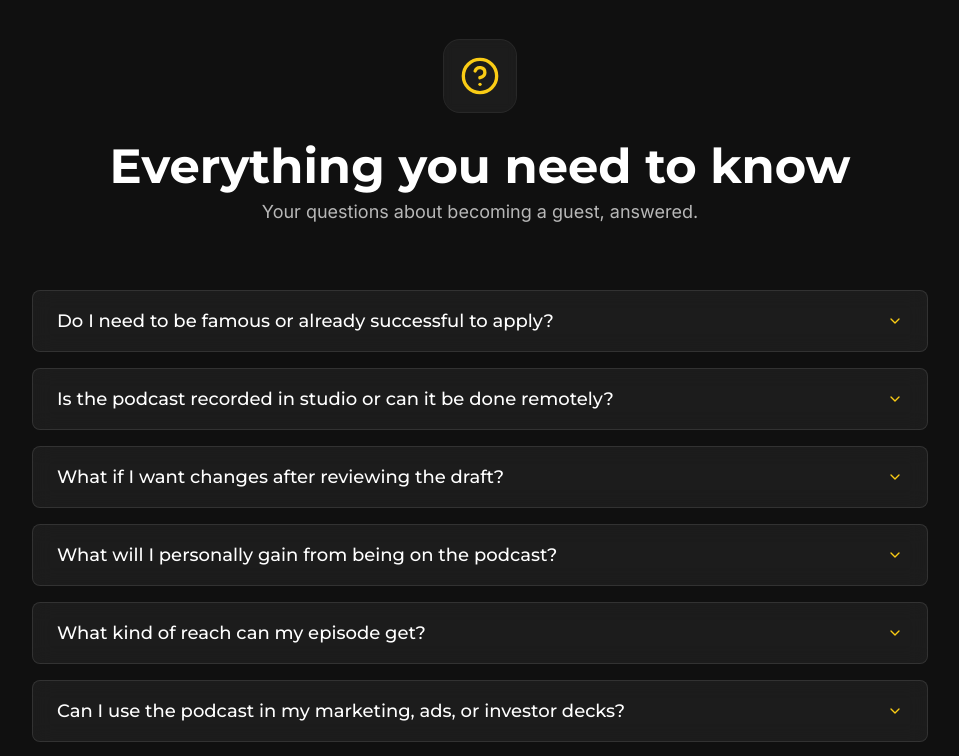
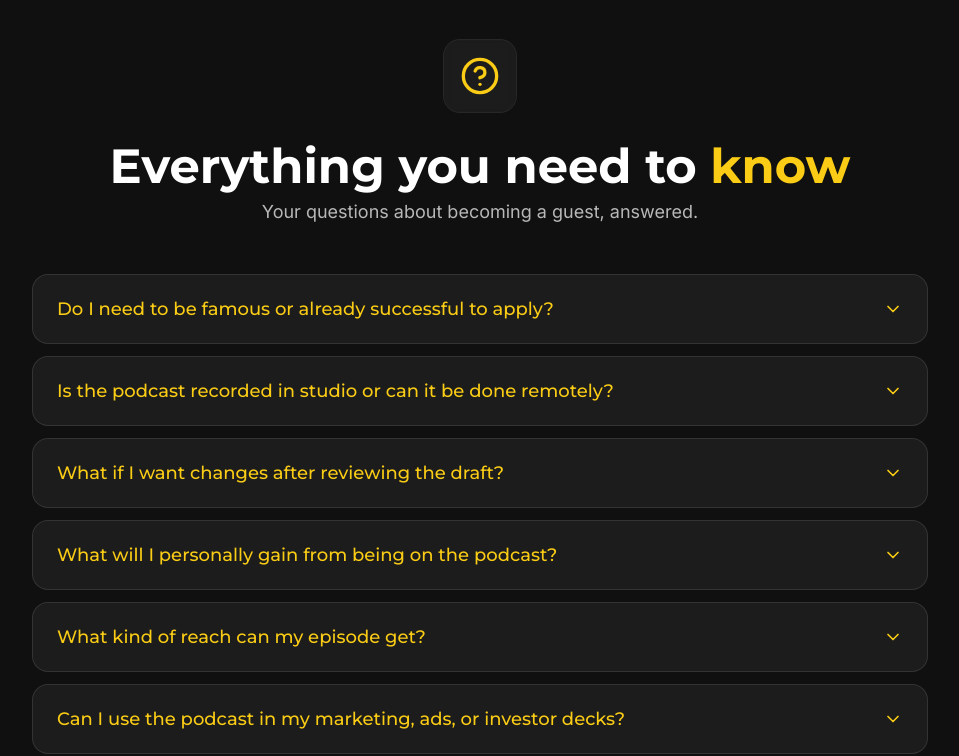
Before and after one commit to 18mca011-source/masum-gandhi-website, a Next.js app: page / in a window 1280 px wide. Shown: the part 9680-10436 px from the top of the page, without its empty margins (160-1119 px from the left). Built offline with nearby package versions, Linux system fonts and the light colour scheme.

Commit message:
Replicate FAQ section - yellow question text, rounded cards, know in yellow

```diff
--- a/app/components/FAQ.tsx
+++ b/app/components/FAQ.tsx
@@ -60,36 +60,37 @@ export default function FAQ() {
           <div className="inline-block p-4 bg-white/5 rounded-2xl ring-1 ring-white/10 backdrop-blur-sm mb-6">
             <CircleHelp className="h-10 w-10 text-yellow-400" />
           </div>
-          <h2 className="text-4xl md:text-5xl font-headline text-white font-bold">
-            Everything you need to know
+          <h2 className="text-4xl md:text-5xl font-headline font-bold text-white">
+            Everything you need to <span className="text-yellow-400">know</span>
           </h2>
           <p className="mt-2 max-w-xl mx-auto text-lg text-white/70 font-accent">
             Your questions about becoming a guest, answered.
           </p>
         </div>
 
-        <div className="mt-16 max-w-4xl mx-auto">
+        <div className="mt-10 max-w-4xl mx-auto space-y-3">
           {faqs.map((faq, i) => (
-            <div key={i} className="border-b glassmorphic rounded-lg mb-4 px-6"
-              style={{ borderColor: "rgba(255,255,255,0.1)" }}
+            <div
+              key={i}
+              className="bg-white/5 border border-white/10 rounded-2xl px-6 overflow-hidden"
             >
               <button
-                className="flex flex-1 items-center justify-between py-4 font-medium transition-all text-lg font-headline text-yellow-400 text-left hover:no-underline w-full"
+                className="flex items-center justify-between w-full py-5 text-left"
                 onClick={() => setOpenIndex(openIndex === i ? null : i)}
                 aria-expanded={openIndex === i}
               >
-                <span className="text-white hover:text-yellow-400 transition-colors text-left">
+                <span className="text-yellow-400 font-headline font-medium text-base md:text-lg pr-4">
                   {faq.question}
                 </span>
                 <ChevronDown
-                  className={`h-4 w-4 shrink-0 transition-transform duration-200 text-yellow-400 ml-4 ${
+                  className={`h-5 w-5 shrink-0 text-yellow-400 transition-transform duration-300 ${
                     openIndex === i ? "rotate-180" : ""
                   }`}
                 />
               </button>
               {openIndex === i && (
-                <div className="overflow-hidden text-sm transition-all pb-4">
-                  <p className="text-white/70 font-accent leading-relaxed">{faq.answer}</p>
+                <div className="pb-5">
+                  <p className="text-white/70 font-accent text-sm leading-relaxed">{faq.answer}</p>
                 </div>
               )}
             </div>
```
